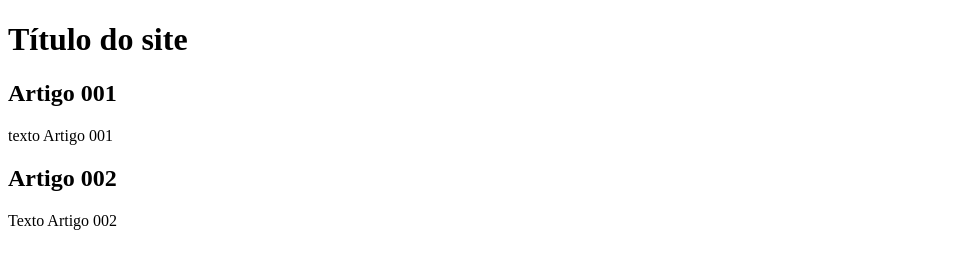
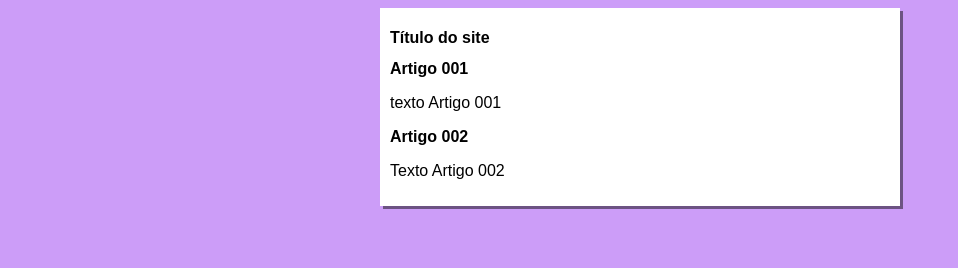
Before and after one commit to Mcjunges/projeto-site-brench, a plain HTML site: page index.html in a window 1280 px wide. Shown: the whole page, without its empty margins (0-958 px from the left). Drawn offline with Linux system fonts and the light colour scheme.

Commit message:
iniciei o design

```diff
--- /dev/null
+++ b/estilos/style.css
@@ -0,0 +1,16 @@
+* {
+    font-family: Arial, Helvetica, sans-serif;
+    font-size: 16px;
+}
+
+body {
+    background-color: rgb(204, 157, 248);
+}
+
+main {
+    background-color: white;
+    width: 500px;
+    margin: auto;
+    padding: 10px;
+    box-shadow: 3px 3px rgba(0, 0, 0, 0.473);
+}
--- a/index.html
+++ b/index.html
@@ -3,6 +3,7 @@
 <head>
     <meta charset="UTF-8">
     <meta name="viewport" content="width=device-width, initial-scale=1.0">
+    <link rel="stylesheet" href="estilos/style.css">
     <title>Titulo do site</title>
 </head>
 <body>
```
